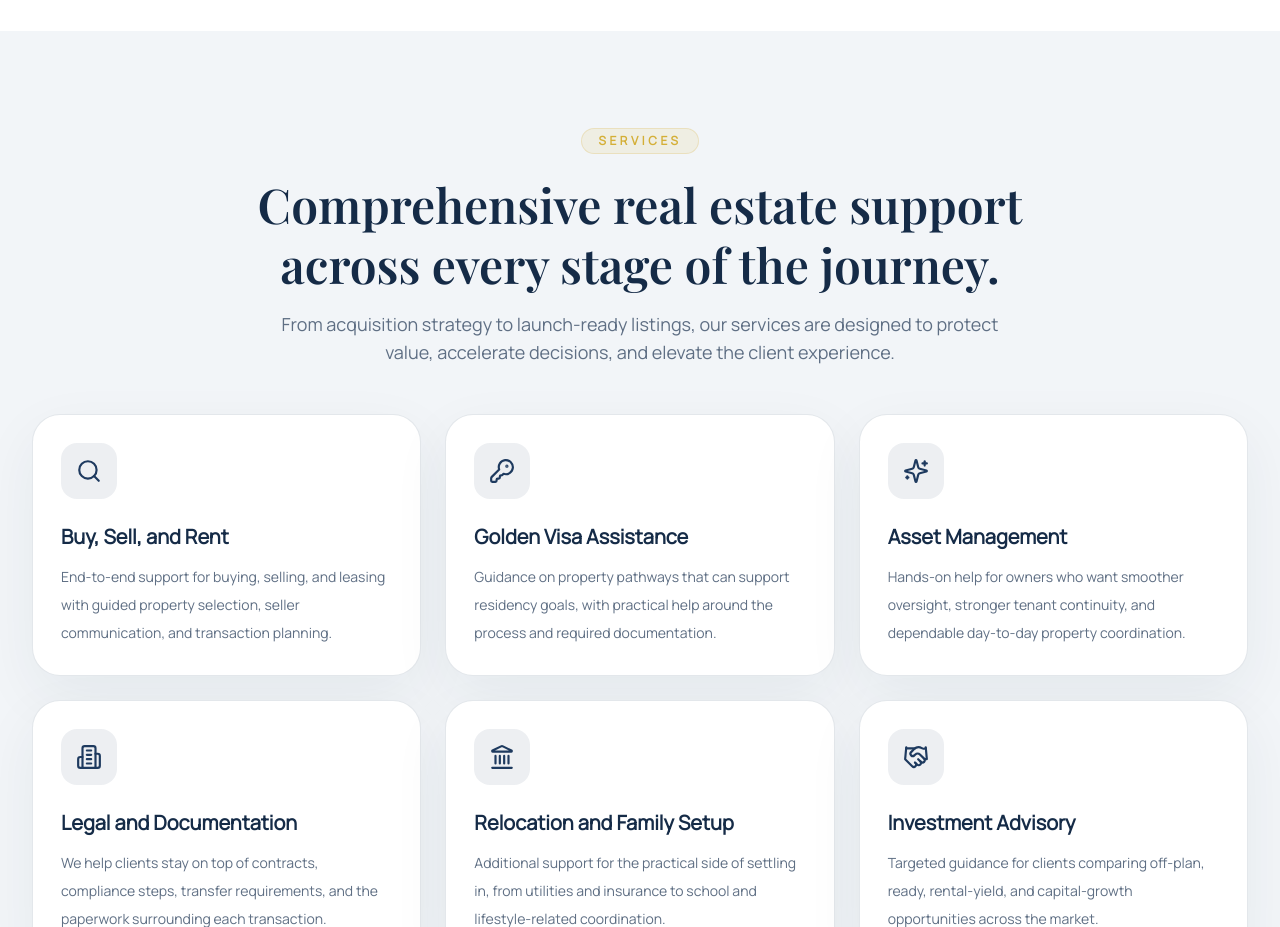
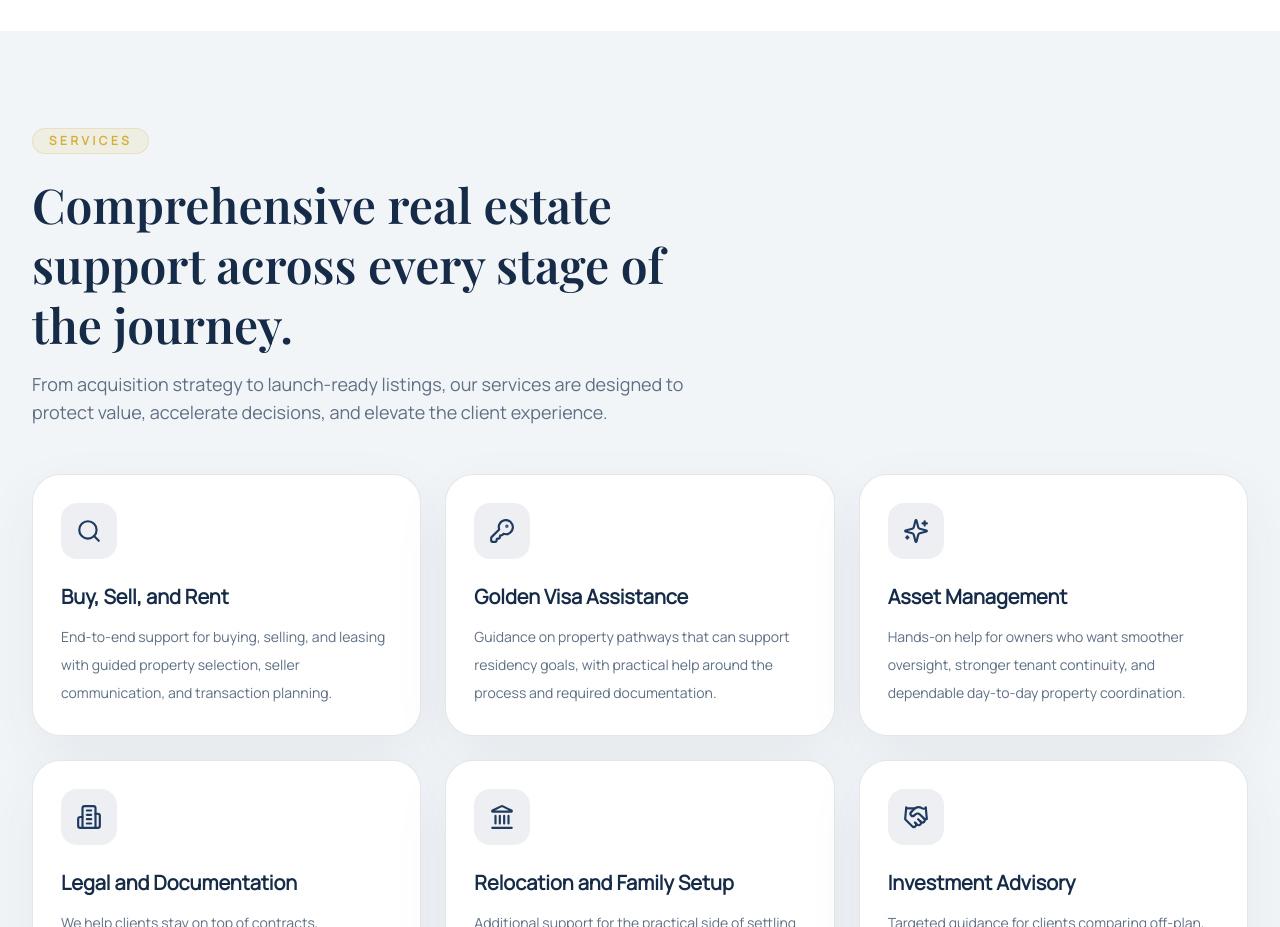
Before and after one commit to Zuvairiya7197/react-next-single-page, a Next.js app: page / in a window 1280 px wide. Shown: the part 2160-3087 px from the top of the page. Built offline with nearby package versions, Linux system fonts and the light colour scheme.

Commit message:
services left aligned

```diff
--- a/components/Services.tsx
+++ b/components/Services.tsx
@@ -32,7 +32,6 @@ export function Services() {
             eyebrow="Services"
             title="Comprehensive real estate support across every stage of the journey."
             description="From acquisition strategy to launch-ready listings, our services are designed to protect value, accelerate decisions, and elevate the client experience."
-            align="center"
           />
         </SectionReveal>
 
```
